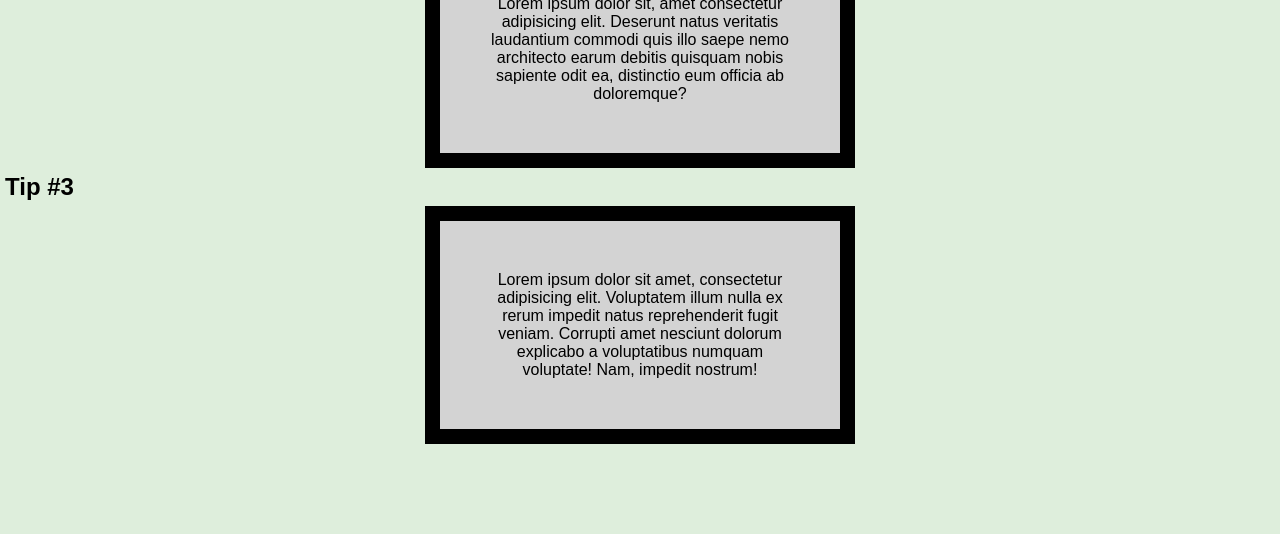
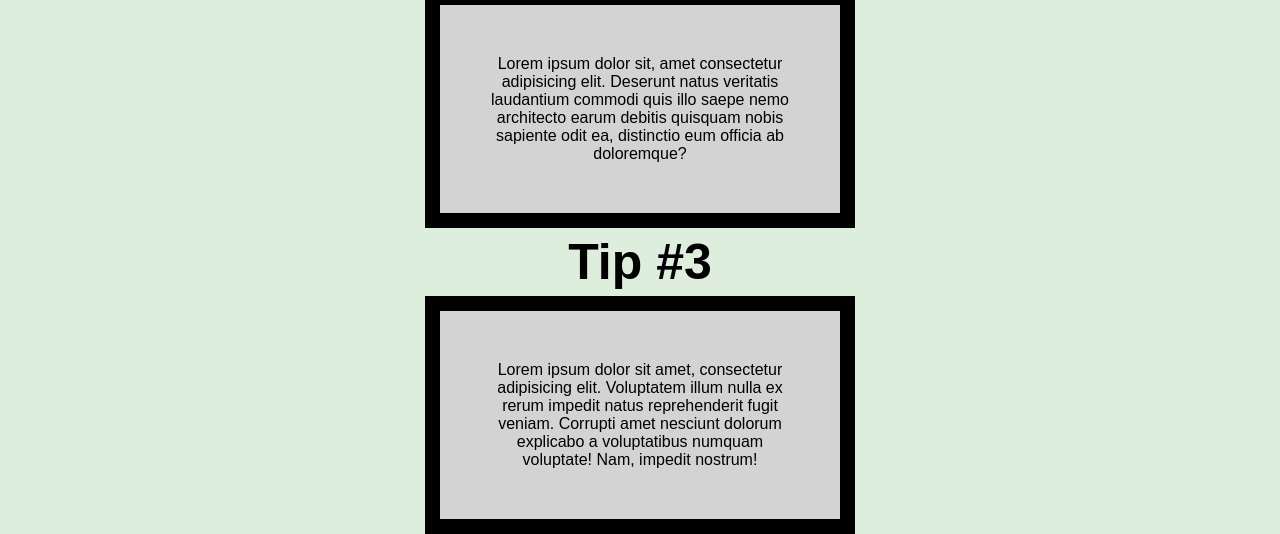
Before and after one commit to ginarivera/multipart-website, a plain HTML site: page careguide.html in a window 1280 px wide. Shown: the part 611-1145 px from the top of the page. Before the commit the page ends 1055 px from the top, so only its background shows below. Drawn offline with Linux system fonts and the light colour scheme.

Commit message:
Update style.css

```diff
--- a/style.css
+++ b/style.css
@@ -60,4 +60,5 @@ section table tr td {
 section h2 {
     margin:0 auto;
     padding: 5px;
-}
+    font-size: 50px;
+    text-align: center;
```
